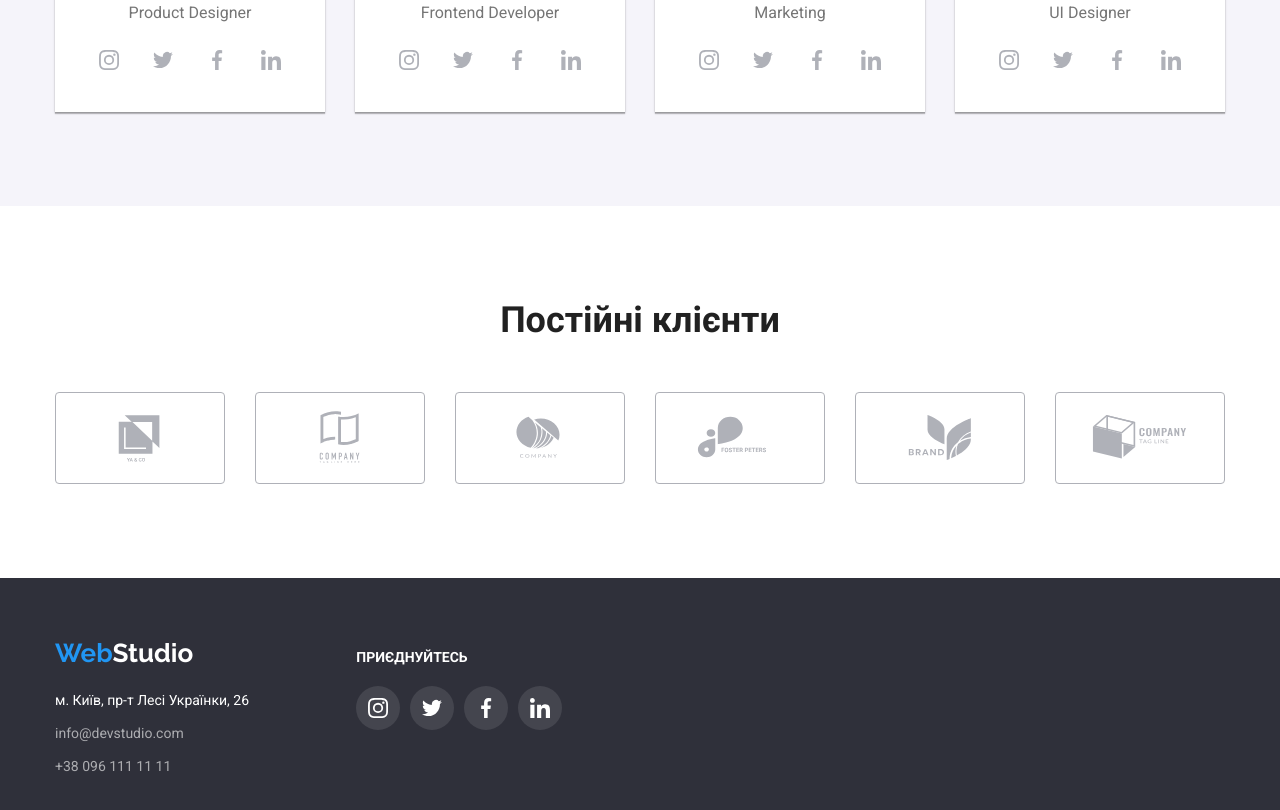
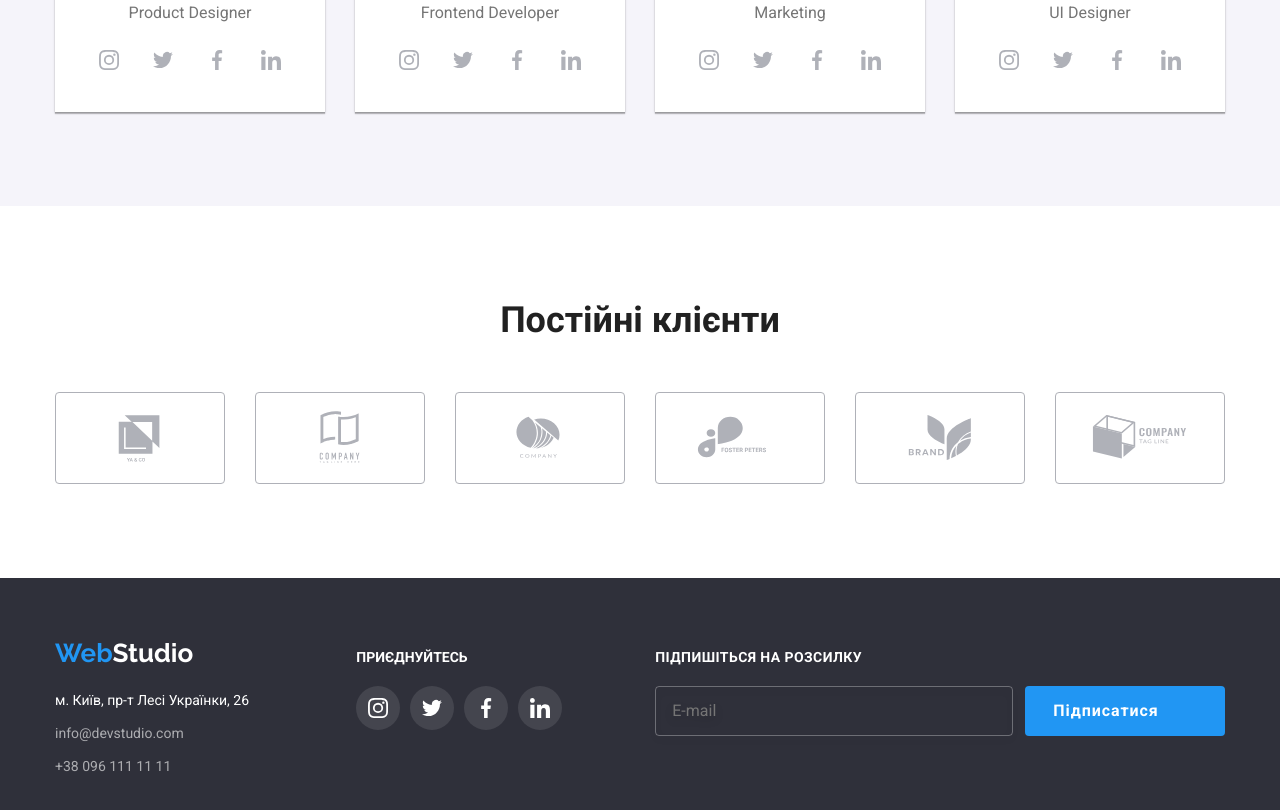
Before and after one commit to Masotti-Bedews/goit-markup-hw-06, a plain HTML site: page index.html in a window 1280 px wide. Shown: the part 2099-2909 px from the top of the page. Drawn offline with nearby package versions, Linux system fonts and the light colour scheme.

Commit message:
subscribe form

```diff
--- a/css/styles.css
+++ b/css/styles.css
@@ -46,6 +46,14 @@ img {
 }
 a {
     text-decoration: none;
+}
+
+.btn {
+    background-color: var(--accent-color);
+    border: 0;
+    border-color: var(--accent-color);
+    border-radius: 4px;
+
 }
 
 /* logo */
@@ -597,7 +605,95 @@ address {
     margin-bottom: 20px;
  }
 
+/* .online-form {
+    display: flex;
+    justify-content: center;
+    align-items: center;
+} */
 
+.subscribe {
+    margin-left: 93px;
+}
+
+.footer-form {
+    display: flex;
+}
+
+.form-tittle {
+    font-weight: 700;
+    font-size: 14px;
+    line-height: 1.14;
+    letter-spacing: 0.03em;
+    text-transform: uppercase;
+
+    color: var(--white-color);
+
+    margin-bottom: 20px;
+
+}
+
+.form-input {
+    width: 358px;
+    height: 50px;
+
+    background-color: transparent;
+    outline: none;
+
+    border: 1px solid rgba(255, 255, 255, 0.3);
+    filter: drop-shadow(0px 4px 4px rgba(0, 0, 0, 0.15));
+    border-radius: 4px;
+
+    padding-left: 16px;
+    padding-top: 15px;
+    padding-bottom: 15px;
+
+    color: rgba(255, 255, 255, 0.6);
+    font-weight: 400;
+    font-size: 16px;
+    line-height: 1.25;
+    ;
+}
+
+.form-button {
+position: relative;
+
+    display: flex;
+    align-items: center;
+    text-align: center;
+
+    width: 200px;
+    height: 50px;
+    margin: 0 0 0 12px;
+    padding-left: 28px;
+    padding-top: 10px;
+    padding-bottom: 10px;
+
+    font-weight: 700;
+    font-size: 16px;
+    line-height: 1.87;
+    letter-spacing: 0.06em;
+    cursor: pointer;
+
+    color: var(--white-color);
+
+    transition:  background-color 250ms cubic-bezier(0.4, 0, 0.2, 1) ;
+
+
+
+}
+
+.subscribe-icon {
+position: absolute;
+
+    top: 13px;
+    right: 28px;
+}
+
+.form-button:hover ,
+.form-button:focus {
+    background-color: var(--secondary-button-colar);
+
+}
 
 /* button */
 .button {
@@ -829,8 +925,15 @@ address {
             letter-spacing: 0.06em;
              align-items: center;
              color: var(--white-color);
+        cursor: pointer;
+        transition: background-color 250ms cubic-bezier(0.4, 0, 0.2, 1);
 
 
+}
+
+.push:hover ,
+.push:focus {
+    background-color: var(--secondary-button-colar);
 }
 
 .modal-close {
--- a/index.html
+++ b/index.html
@@ -386,6 +386,26 @@
                 </a></li>
         </ul>
        </div>
+       <div class="subscribe">
+
+         <p class="form-tittle">Підпишіться на розсилку</p>
+        <form class="online-form">
+
+       <div class="footer-form">
+        <input
+        type="text"
+        class="form-input"
+        name="name-online"
+        placeholder="E-mail"
+        id="name-online">
+        <button type="submit" class="btn form-button">Підписатися
+            <svg class="subscribe-icon" width="24" height="24">
+                <use href="./images/icons.svg#icon-icon-send-1"></use>
+            </svg>
+        </button>
+        </div>
+       </form>
+       </div>
     </div>
     </footer>
 
@@ -447,7 +467,7 @@
             </div>
 
             <div class="modal-field area">
-            <label class="modal-label" for="modal-text" >Коментар </label>
+            <label class="modal-label" for="user-text" >Коментар </label>
             <textarea
                 name="user-text"
                 id="user-text"
@@ -468,7 +488,7 @@
                     <use href="./images/icons.svg#icon-check"></use>
                 </svg>
                 </span>
-                 Погоджуюся з розсилкою та приймаю &nbsp <a href="#" class="condition">  Умови договору  </a>
+                 Погоджуюся з розсилкою та приймаю &nbsp;.<a href="#" class="condition">  Умови договору  </a>
             </label>
             </div>
 
```
Also changed, not shown: portfolio.html (+22 -0 lines), images/icons.svg.
